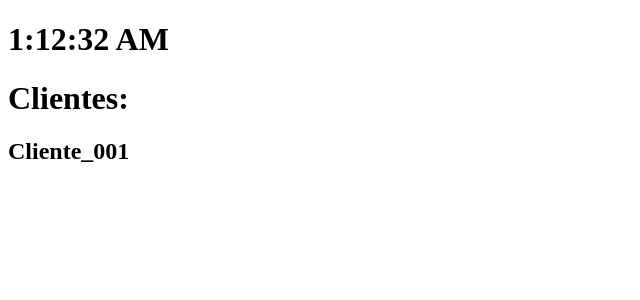
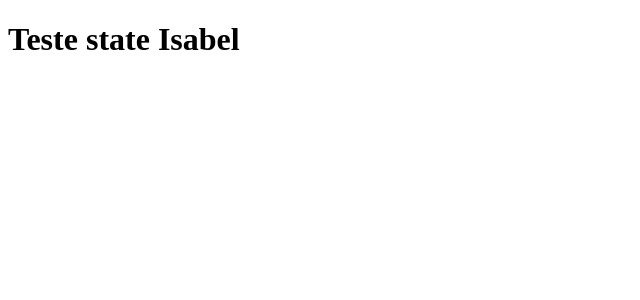
Before and after one commit to johntec-ads/meuapp, a React (Create React App) app: page / in a window 1280 px wide. Shown: the top 300 px of the page, without its empty margins (0-640 px from the left). Built offline with nearby package versions, Linux system fonts and the light colour scheme.

Commit message:
up constr state render

```diff
--- a/src/App.js
+++ b/src/App.js
@@ -1,45 +1,24 @@
-import React, {Component} from "react";
+import React, {Component} from "react"
 
 class App extends Component {
 
-  constructor(props) {
+  constructor (props) {
     super(props);
+
     this.state = {
-      Horas: "00:00:00",
-      Id: " Cliente_001"
+      nome: "Isabel"
     }
   }
 
-  //Cicle life Componet:
-  componentDidMount() {//Montou
-    setInterval(() => {
-      this.setState( {Horas: new Date().toLocaleTimeString()} )
+  render () {
+  return (
+    <div>
+      <h1> Teste state {this.state.nome} </h1>
+    </div>
+  )
+}
 
-    }, 1000);
-  }
-
-  componentDidUpdate() {//Atualizou ?
-    console.log("Atualizando")
-  }
-
-  /* shouldComponentUpdate() {
-
-  } */
+}
 
 
-
-  render() {
-
-    return (
-
-    <div>
-      <h1> {this.state.Horas} </h1>
-      <h1>Clientes:</h1>
-        <h2> {this.state.Id} </h2>
-    </div>
-
-    )
-  }
-}
-
 export default App;
```
